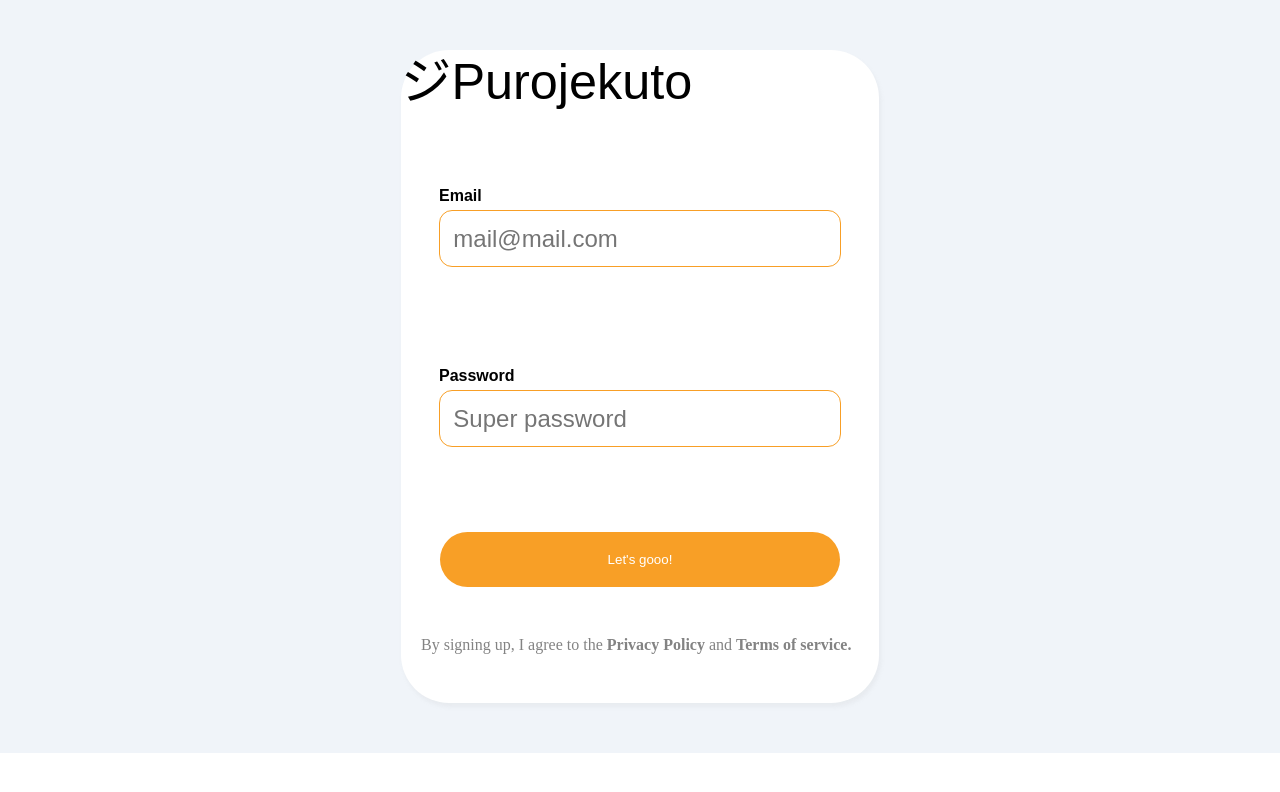
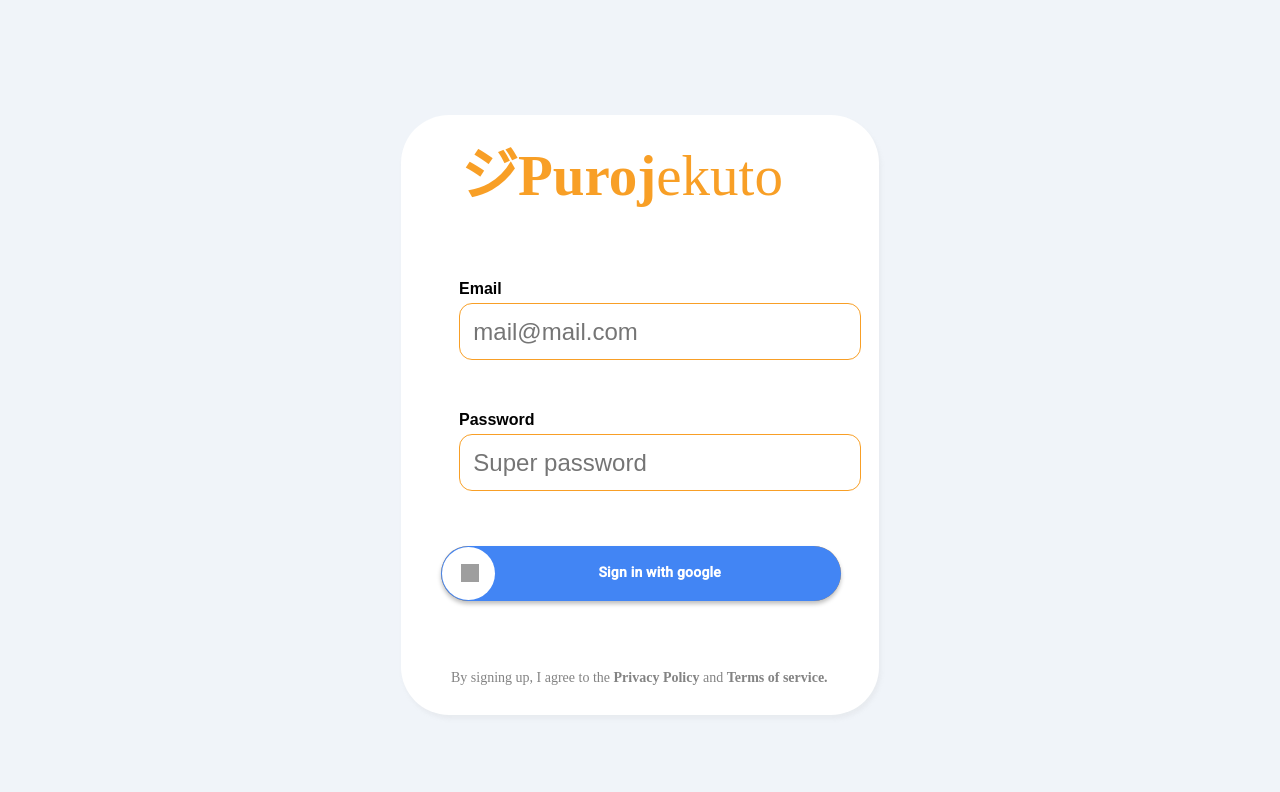
Before and after one commit to Purojekuto-Capstone/purojekuto-client, a Next.js app: page /login in a window 1280 px wide. Shown: the top 792 px of the page. Built offline with nearby package versions, Linux system fonts and the light colour scheme; grey boxes are pictures that could not be loaded.

Commit message:
feat(login/statitics): modification of the sign in button and add the statistics congifuration.

```diff
--- a/package.json
+++ b/package.json
@@ -15,6 +15,8 @@
     "@fortawesome/free-solid-svg-icons": "^5.15.3",
     "@fortawesome/react-fontawesome": "^0.1.14",
     "axios": "^0.21.1",
+    "highcharts": "^9.1.2",
+    "highcharts-react-official": "^3.0.0",
     "next": "10.2.3",
     "next-images": "^1.8.1",
     "next-plugin-svgr": "^1.0.0",
--- a/src/pages/login.jsx
+++ b/src/pages/login.jsx
@@ -1,5 +1,6 @@
 import React from 'react'
 import {useRouter} from 'next/router'
+
 
 export default function Login() {
     const router = useRouter()
@@ -7,11 +8,11 @@ export default function Login() {
     return (
         <div className="main__container">
             <div className="login__container">
-                <h1 className="login__container--h1"> ジPurojekuto </h1>
-
+                <svg xmlns="http://www.w3.org/2000/svg" width="376" height="80" viewBox="0 0 376 80">
+                    <text class="login__container--h1" id="ジPurojekuto_" data-name="ジPurojekuto " transform="translate(0 60)" fill="#f89f26" font-size="57" font-family="PingFangSC-Semibold, PingFang SC" font-weight="600"><tspan x="0" y="0">ジ</tspan><tspan y="0" font-family="Poppins-SemiBold, Poppins">Puroj</tspan><tspan y="0" font-family="Poppins-Light, Poppins" font-weight="300">ekuto </tspan></text>
+                </svg>
                 {/* TODO: @Antonn we need to change this login, we will use a single button like this =>
                 https://yosoy.dev/wp-content/uploads/2018/11/Google-Sign-In.png  the link will redirect to and endpoint, meanwhile redirect to '/login/1234567890' */}
-
                 <div className='input__container'>
                     <p className="login__container--p">Email</p>
                     <input className="login__container--input" type="email" placeholder="  mail@mail.com" />
@@ -20,9 +21,18 @@ export default function Login() {
                     <p className="login__container--p" >Password</p>
                     <input className="login__container--input" type="password" placeholder="  Super password" />
                 </div>
-                <button className="login__container--btn" onClick={() => router.push('/login/1234567890')}>Let's gooo!</button>
+
+                <button className='login__container--btn' onClick={() => router.push('/login/1234567890')}>
+                    <div className="google-btn">
+                        <div className="google-icon-wrapper">
+                            <img className="google-icon" src="https://upload.wikimedia.org/wikipedia/commons/5/53/Google_%22G%22_Logo.svg"/>
+                        </div>
+                        <p className="btn-text"><b>Sign in with google</b></p>
+                    </div>
+                </button>
                 <p className="login__container--p2"> By signing up, I agree to the <span>Privacy Policy</span>  and <span> Terms of service.</span>  </p>
             </div>
         </div>
+
     )
 }
--- a/src/styles/_vars.scss
+++ b/src/styles/_vars.scss
@@ -17,6 +17,9 @@ $success: #28a745;
 $info: #17a2b8;
 $warning: #ffc107;
 $danger: #dc3545;
+$white: #fff;
+$google-blue: #4285f4;
+$button-active-blue: #1669F2;
 
 
 //color dark mode
--- a/src/styles/components/login.scss
+++ b/src/styles/components/login.scss
@@ -1,62 +1,58 @@
+@import url(https://fonts.googleapis.com/css?family=Roboto:500);
 
 .main__container {
-    display: grid;
-    grid-template-columns: 1fr 478px 1fr ;
-    grid-template-rows:  50px 653px 50px;
-    background:#F0F4F9;font-family: 'Poppins', sans-serif;
+    display: flex;
+    justify-content: center;
+    align-items: center;
+    min-width: 100vw;
+    min-height: 100vh;
+    background: $bg-light;font-family: 'Poppins', sans-serif;
 
-    // TODO: @Antonn you need to set a full width and height to your main component, you can use min-height and min-width properties
-
-    // TODO: @Antonn this component is very simple, maybe there is no need to use grid, you could du something like this =>
-
-    // display: flex;
-    // justify-content: center;
-    // align-items: center;
-    // min-width: 100vw;
-    // min-height: 100vh;
 }
 
 .login__container {
-    // TODO: @Antonn same here, think if it is worth to use grid instead of flexbox
-
-    display: grid;
-    grid-column-start: 2;
-    grid-row-start: 2;
-   /* width: 478px;
-    height: 653px; */
+    width: 478px;
+    height: 600px;
+    margin-top: 30px;
     border-radius: 48px;
-    background:#FFFFFF ;
+    background: $container-color ;
     box-shadow: 2px 4px 4px #9D9D9D1A;
     opacity: 1;
 }
 
 .login__container svg {
-    margin-left: 25px;
+    margin-left: 60px;
     margin-top: 20px;
-    color: #F89F26; /*TODO: @Antonn remember that we use vars, try to use it */
-    justify-self: center;
+    color: $icon-color;
+    margin-bottom: 45px;
     font-size: 57px;
 }
+
 .input__container {
 display:flex;
 flex-direction: column;
 justify-self: center;
-/*background-color: #F89F26; */
 }
 
 .login__container--p {
     justify-self: left;
     font-weight: bold;
     margin-bottom: 5px;
+    margin-left: 40px;
 }
 
 .login__container--input {
+    margin-left: 40px;
     width: 400px;
     height: 55px;
     font-size: 24px;
     justify-self: center;
-    border: 1px solid #F89F26;
+    border: 1px solid $icon-color;
     border-radius: 13px;
+}
+
+.login__container--div{
+    margin-left: 20px;
 }
 
 .login__container--btn{
@@ -64,22 +60,82 @@ justify-self: center;
     width: 400px ;
     justify-self: center;
     cursor: pointer;
-    background: #F89F26 ;
-    color: #FFFFFF;
+    background: $icon-color ;
+    color: $icon-text-color;
+    margin: 20px 0px 0px 5px;
     border-style: none;
     border-radius: 39px;
+    margin-left: 40px;
     opacity: 1;
 }
 
+.login__container--btn img{
+    display: inline-block;
+    margin-left: 60px;
+    margin-top: -5px;
+    width: 30px ;
+    height: 20px ;
+}
+.login__container--btn p {
+    display: inline-block;
+    font-size: 20px;
+    padding-left: 20px;
+    margin-right: 80px;
+    margin-bottom:1px ;
+}
+
 .login__container--p2 {
-
-    font-size: 16px;
+    font-size: 14px;
     font-family: 'Poppins';
     font-weight:lighter ;
     color: #838383;
     text-align: left;
-    margin-left: 20px;
+    margin-top: 65px;
+    margin-left: 50px;
 }
+.google-btn {
+    width: 400px;
+    height: 55px;
+    background-color: $google-blue;
+    border-radius: 39px;
+    box-shadow: 0 3px 4px 0 rgba(0,0,0,.25);
+
+.google-icon-wrapper {
+    position: absolute;
+    margin-top: 1px;
+    margin-left: 1px;
+    width: 53px;
+    height: 53px;
+    border-radius: 39px;
+    background-color: $white;
+}
+
+.google-icon {
+    position: absolute;
+    margin-top: 17px;
+    margin-left: -8px;
+    width: 18px;
+    height: 18px;
+}
+
+.btn-text {
+    float: right;
+    margin: 18px 120px 0 0;
+    color: $white;
+    font-size: 14px;
+    letter-spacing: 0.2px;
+    font-family: "Roboto";
+}
+
+&:hover {
+    box-shadow: 0 0 6px $google-blue;
+}
+&:active {
+    background: $button-active-blue;
+}
+
+}
+
 .login__container--p2 span {
     font-weight: bold;
 }
```
Also changed, not shown: src/pages/__login.js (added, +17 -0 lines), src/pages/__statistics.js (added, +25 -0 lines), src/pages/statistics.jsx (+13 -1 lines), src/assets/images/google.png (added), 1 other file (tests, documents, lock files or other folders).
